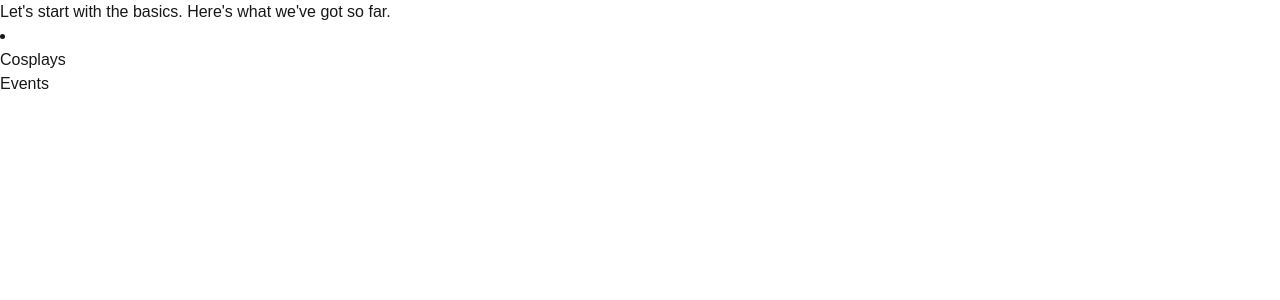
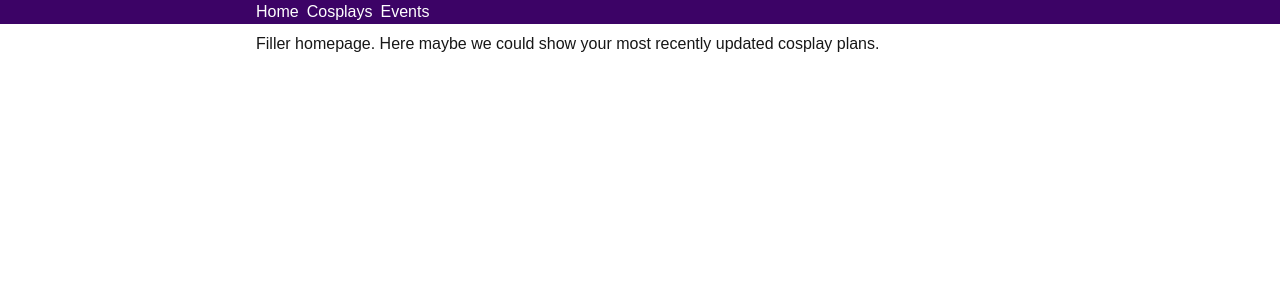
Before and after one commit to andrewliden/cosplay-planner, a Next.js app in the folder next-cosplanner/next-frontend/: page / in a window 1280 px wide. Shown: the top 300 px of the page. Built offline with nearby package versions, Linux system fonts and the light colour scheme.

Commit message:
visual improvements

```diff
--- a/next-cosplanner/next-frontend/src/app/layout.tsx
+++ b/next-cosplanner/next-frontend/src/app/layout.tsx
@@ -1,6 +1,8 @@
 import type { Metadata } from "next";
 import { Geist, Geist_Mono } from "next/font/google";
 import "./globals.css";
+import AppBar from "@/components/AppBar";
+import MainContainer from "@/components/MainContainer";
 
 const geistSans = Geist({
   variable: "--font-geist-sans",
@@ -27,7 +29,10 @@ export default function RootLayout({
       <body
         className={`${geistSans.variable} ${geistMono.variable} antialiased`}
       >
-        {children}
+        <AppBar />
+        <MainContainer>
+          {children}
+        </MainContainer>
       </body>
     </html>
   );
--- a/next-cosplanner/next-frontend/src/app/page.tsx
+++ b/next-cosplanner/next-frontend/src/app/page.tsx
@@ -1,15 +1,8 @@
 export default function Home() {
   return (
     <div>
-      Let&apos;s start with the basics. Here&apos;s what we&apos;ve got so far.
-      <li>
-        <ul>
-          <a href='/cosplays'>Cosplays</a>
-        </ul>
-        <ul>
-          <a href='/events'>Events</a>
-        </ul>
-      </li>
+      Filler homepage.
+      Here maybe we could show your most recently updated cosplay plans.
     </div>
   );
 }
--- a/next-cosplanner/next-frontend/src/components/AppBar.tsx
+++ b/next-cosplanner/next-frontend/src/components/AppBar.tsx
@@ -1,18 +1,22 @@
 const navPages = [
+    {
+        href: '/',
+        label: 'Home'
+    },
     {
         href: '/cosplays',
         label: 'Cosplays'
     },
     {
         href: '/events',
-        label: 'events'
+        label: 'Events'
     }
-]
+];
 
 export default function AppBar(){
     return (
-        <header>
-            <nav>
+        <header className='w-screen bg-purple-950 text-white'>
+            <nav className='mx-auto max-w-3xl flex gap-2'>
                 {navPages.map(({href, label}) =>
                     <a href={href} key={href}>
                         {label}
--- /dev/null
+++ b/next-cosplanner/next-frontend/src/components/MainContainer.tsx
@@ -0,0 +1,7 @@
+export default function MainContainer({children}: {children?: React.ReactNode}){
+    return (
+        <main className='mx-auto my-2 max-w-3xl'>
+            {children}
+        </main>
+    )
+}
--- a/next-cosplanner/next-frontend/src/hooks/useCosplay.ts
+++ b/next-cosplanner/next-frontend/src/hooks/useCosplay.ts
@@ -1,8 +1,5 @@
 import useLocalStorageQuery from "./useLocalStorageQuery";
-
-interface Cosplay {
-
-}
+import type Cosplay from '../type-definitions/Cosplay';
 
 const validateCosplay = (c: unknown): c is Cosplay => Array.isArray(c) && c.every(v => typeof v === 'number')
 
--- /dev/null
+++ b/next-cosplanner/next-frontend/src/type-definitions/Cosplay.d.ts
@@ -0,0 +1,3 @@
+export default interface Cosplay {
+
+}
```
